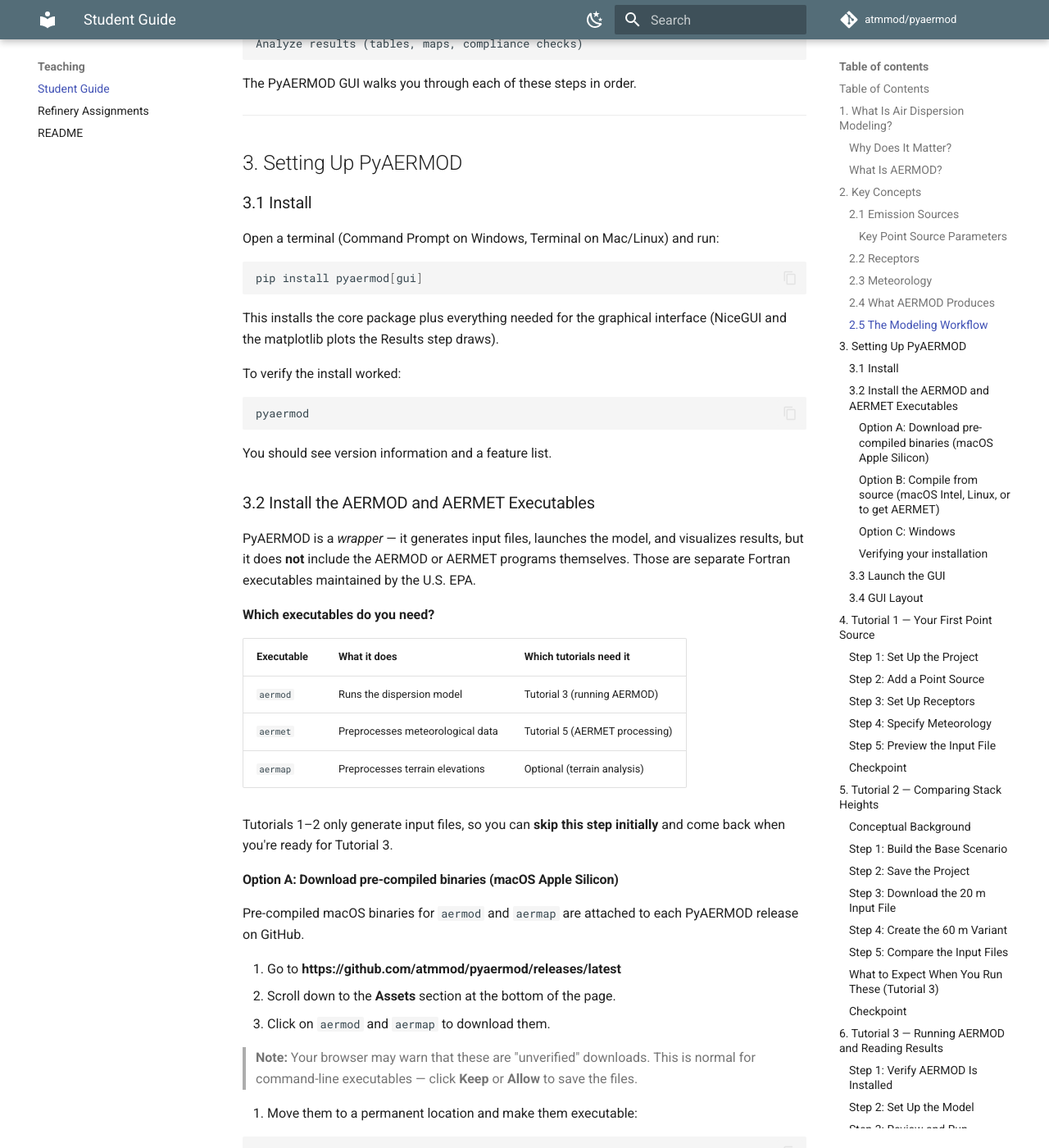
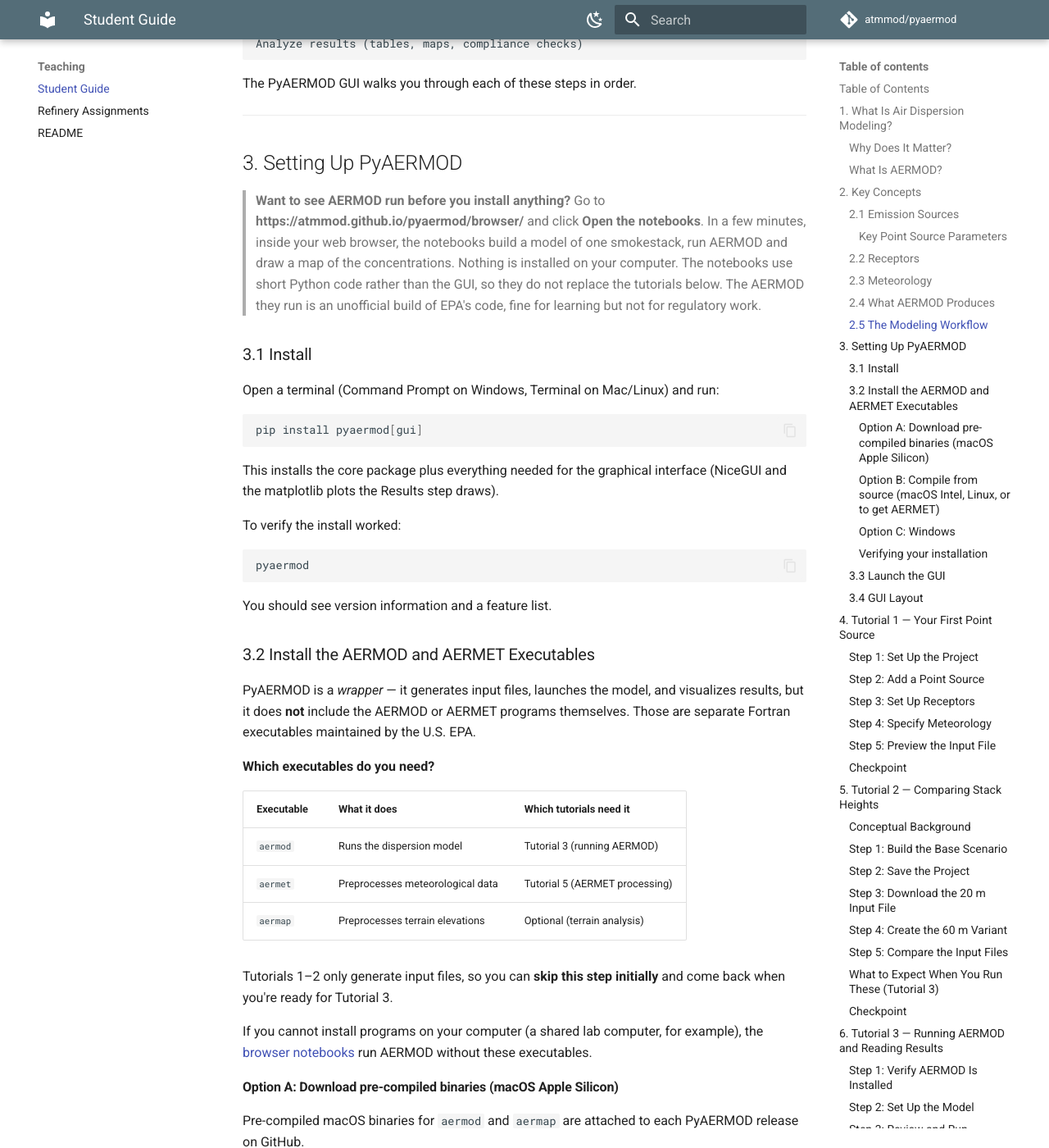
Before and after one commit to atmmod/pyaermod, an MkDocs documentation site: the page built from docs/teaching/student-guide.md, in a window 1280 px wide and 1400 px high, scrolled down 4156 px. Shown: the whole window at 82% size. Built offline with MkDocs 1.6.1 and Material for MkDocs 9.7.7, drawn with Linux system fonts in a browser that asks for light colours; comment, search, counter and statistics services are not loaded.

Commit message:
Link the browser notebooks from the README and the student guide (#63)
* Link the browser notebooks from the README and the student guide

The README says, before installation, that pyaermod and AERMOD can be
tried in the browser, and lists the page under Documentation. The student
guide's setup section points students who have not installed anything, or
cannot install the EPA executables, to the notebooks; its PDF is rebuilt,
and gives the address in full because the PDF drops link targets. The
teaching README notes the alternative under prerequisites.

Co-Authored-By: Claude Opus 5.5 <noreply@anthropic.com>

* Start each in-process GUI test with no page owners

NiceGUI's test teardown clears every client's delete handlers before
deleting it, so the pages of one test never release their sessions from
gui_v2.app._OWNERS. Those sessions are then garbage-collected, and a
later test's new session can get the same id and inherit a dead page as
an owner. test_deleted_pages_leave_no_subscriptions_behind failed this
way on CI (Python 3.13, NiceGUI 4.0.0). The gui fixture now gives each
test an empty _OWNERS.

Co-Authored-By: Claude Opus 5.5 <noreply@anthropic.com>

---------

Co-authored-by: Claude Opus 5.5 <noreply@anthropic.com>

```diff
--- a/docs/teaching/student-guide.md
+++ b/docs/teaching/student-guide.md
@@ -174,6 +174,16 @@ The PyAERMOD GUI walks you through each of these steps in order.
 
 ## 3. Setting Up PyAERMOD
 
+> **Want to see AERMOD run before you install anything?** Go to
+> **https://atmmod.github.io/pyaermod/browser/** and click **Open the
+> notebooks**. In a few minutes, inside your web browser, the notebooks
+> build a model of one smokestack, run AERMOD and draw a map of the
+> concentrations. Nothing is installed on your computer. The notebooks use
+> short Python code rather than the GUI, so they do not replace the
+> tutorials below. The AERMOD they run is an
+> unofficial build of EPA's code, fine for learning but not for regulatory
+> work.
+
 ### 3.1 Install
 
 Open a terminal (Command Prompt on Windows, Terminal on Mac/Linux) and run:
@@ -209,6 +219,9 @@ themselves. Those are separate Fortran executables maintained by the U.S. EPA.
 
 Tutorials 1–2 only generate input files, so you can **skip this step
 initially** and come back when you're ready for Tutorial 3.
+
+If you cannot install programs on your computer (a shared lab computer, for
+example), the [browser notebooks](https://atmmod.github.io/pyaermod/lite/lab/index.html?path=01_run_aermod_in_your_browser.ipynb) run AERMOD without these executables.
 
 #### Option A: Download pre-compiled binaries (macOS Apple Silicon)
 
```
Also changed, not shown: README.md (+6 -0 lines), docs/teaching/README.md (+1 -1 lines), 2 other files.
